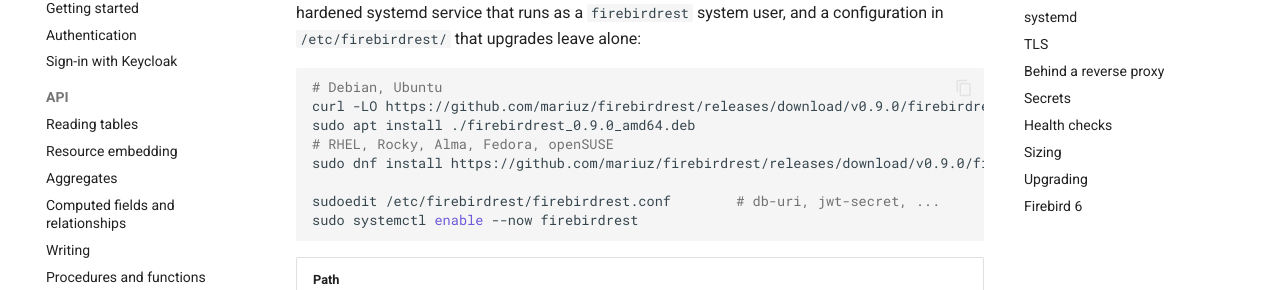
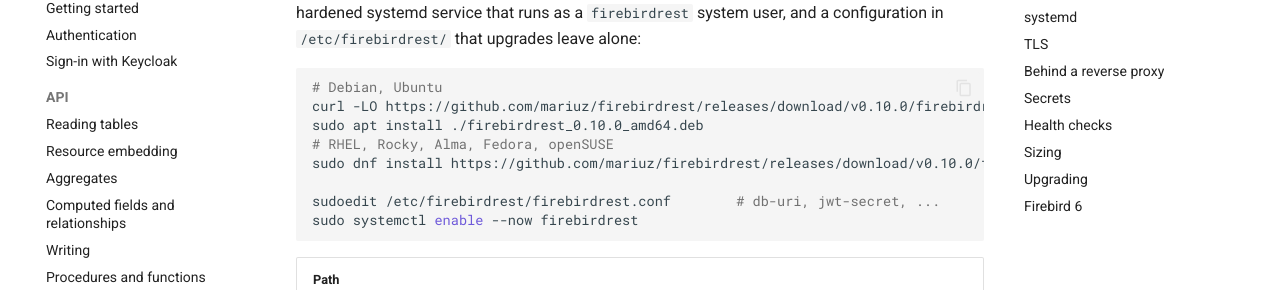
Before and after one commit to mariuz/firebirdrest, an MkDocs documentation site: the page built from docs/references/deployment.md, in a window 1280 px wide and 900 px high, scrolled down 538 px. Shown: the part 163-453 px from the top of the window. Built offline with MkDocs 1.6.1 and Material for MkDocs 9.7.7, drawn with Linux system fonts in a browser that asks for light colours; comment, search, counter and statistics services are not loaded.

Commit message:
Prepare 0.10.0
Co-Authored-By: Claude Opus 5.5 <noreply@anthropic.com>
Claude-Session: https://claude.ai/code/session_01U3tzQd3SecVYSRkcxDSFQV

````diff
--- a/docs/references/deployment.md
+++ b/docs/references/deployment.md
@@ -29,10 +29,10 @@ hardened systemd service that runs as a `firebirdrest` system user, and a config
 
 ```sh
 # Debian, Ubuntu
-curl -LO https://github.com/mariuz/firebirdrest/releases/download/v0.9.0/firebirdrest_0.9.0_amd64.deb
-sudo apt install ./firebirdrest_0.9.0_amd64.deb
+curl -LO https://github.com/mariuz/firebirdrest/releases/download/v0.10.0/firebirdrest_0.10.0_amd64.deb
+sudo apt install ./firebirdrest_0.10.0_amd64.deb
 # RHEL, Rocky, Alma, Fedora, openSUSE
-sudo dnf install https://github.com/mariuz/firebirdrest/releases/download/v0.9.0/firebirdrest-0.9.0.x86_64.rpm
+sudo dnf install https://github.com/mariuz/firebirdrest/releases/download/v0.10.0/firebirdrest-0.10.0.x86_64.rpm
 
 sudoedit /etc/firebirdrest/firebirdrest.conf        # db-uri, jwt-secret, ...
 sudo systemctl enable --now firebirdrest
````
Also changed, not shown: CHANGELOG.md (+4 -1 lines), README.md (+2 -2 lines), docs/index.md (+1 -1 lines), docs/upgrading.md (+7 -0 lines).
